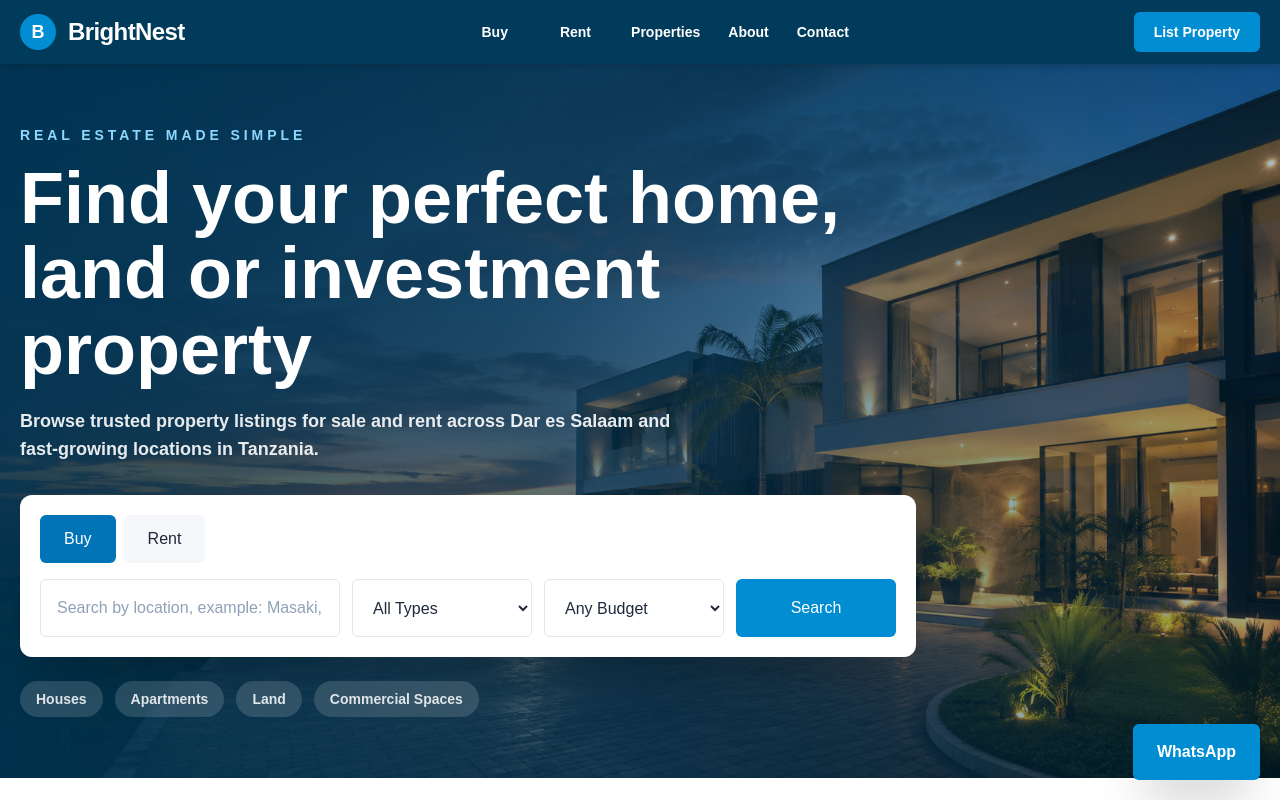
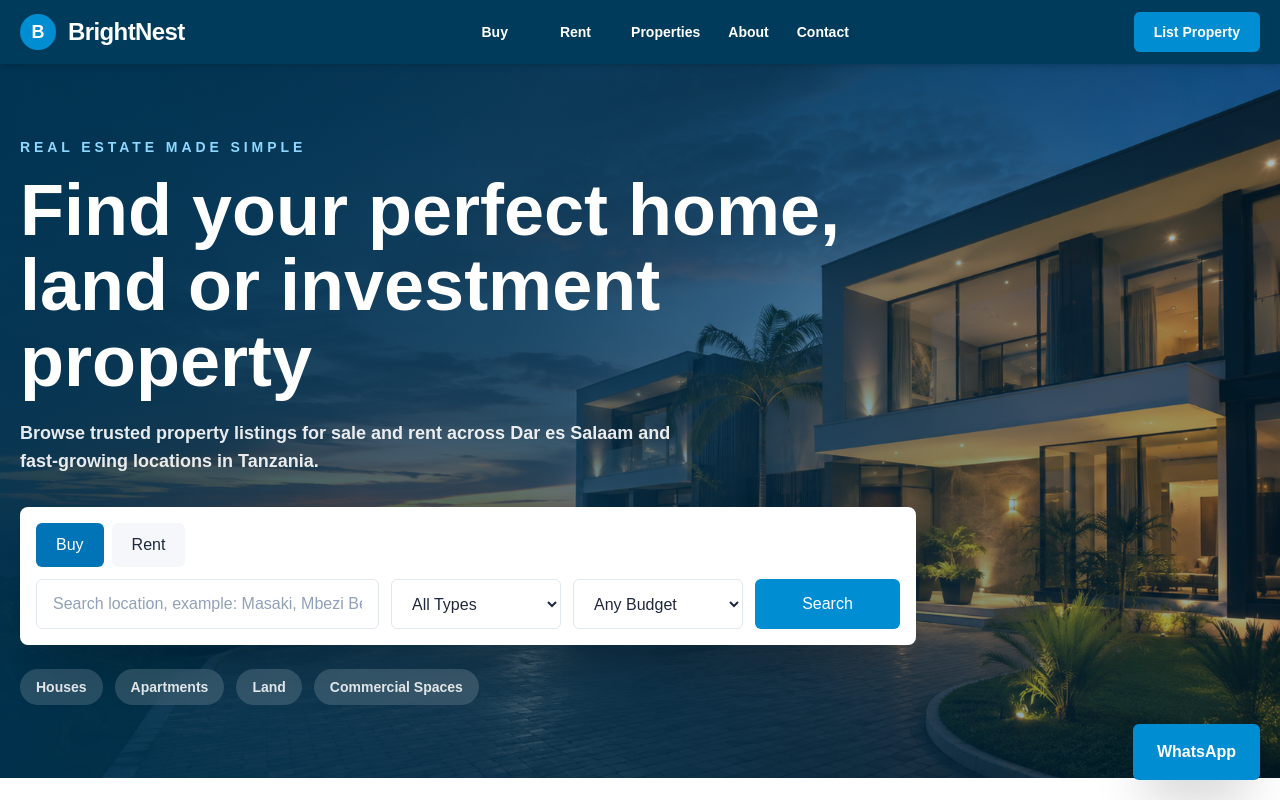
Before and after one commit to brianmichaelu/brightnest-realty, a Next.js app: page / in a window 1280 px wide. Shown: the top 800 px of the page. Built offline with nearby package versions, Linux system fonts and the light colour scheme.

Commit message:
Refactor SearchBox layout and styling adjustments

```diff
--- a/components/SearchBox.tsx
+++ b/components/SearchBox.tsx
@@ -6,13 +6,13 @@ export default function SearchBox() {
   const [activeTab, setActiveTab] = useState<"Buy" | "Rent">("Buy");
 
   return (
-    <div className="w-full max-w-6xl rounded-xl bg-white p-4 shadow-2xl md:p-5">
-      <div className="mb-4 flex gap-2">
+    <div className="w-full max-w-5xl rounded-lg bg-white p-3 shadow-2xl md:p-4">
+      <div className="mb-3 flex gap-2">
         {(["Buy", "Rent"] as const).map((tab) => (
           <button
             key={tab}
             onClick={() => setActiveTab(tab)}
-            className={`rounded-md px-6 py-3 text-sm font-black transition ${
+            className={`rounded-md px-5 py-2.5 text-sm font-black transition ${
               activeTab === tab
                 ? "bg-[#0074B7] text-white"
                 : "bg-[#F5F7FA] text-[#1E293B] hover:bg-[#EAF7FF]"
@@ -23,14 +23,14 @@ export default function SearchBox() {
         ))}
       </div>
 
-      <div className="grid gap-3 lg:grid-cols-[1fr_180px_180px_160px]">
+      <div className="grid gap-3 lg:grid-cols-[1fr_170px_170px_145px]">
         <input
           type="text"
-          placeholder="Search by location, example: Masaki, Mbezi Beach, Tegeta"
-          className="rounded-md border border-slate-200 bg-white px-4 py-4 text-sm font-semibold text-[#1E293B] outline-none placeholder:text-slate-400 focus:border-[#008DD2]"
+          placeholder="Search location, example: Masaki, Mbezi Beach, Tegeta"
+          className="rounded-md border border-slate-200 bg-white px-4 py-3 text-sm font-semibold text-[#1E293B] outline-none placeholder:text-slate-400 focus:border-[#008DD2]"
         />
 
-        <select className="rounded-md border border-slate-200 bg-white px-4 py-4 text-sm font-bold text-[#1E293B] outline-none focus:border-[#008DD2]">
+        <select className="rounded-md border border-slate-200 bg-white px-4 py-3 text-sm font-bold text-[#1E293B] outline-none focus:border-[#008DD2]">
           <option>All Types</option>
           <option>House</option>
           <option>Apartment</option>
@@ -39,7 +39,7 @@ export default function SearchBox() {
           <option>Commercial</option>
         </select>
 
-        <select className="rounded-md border border-slate-200 bg-white px-4 py-4 text-sm font-bold text-[#1E293B] outline-none focus:border-[#008DD2]">
+        <select className="rounded-md border border-slate-200 bg-white px-4 py-3 text-sm font-bold text-[#1E293B] outline-none focus:border-[#008DD2]">
           <option>Any Budget</option>
           <option>Below 100M</option>
           <option>100M - 300M</option>
@@ -47,7 +47,7 @@ export default function SearchBox() {
           <option>Above 700M</option>
         </select>
 
-        <button className="rounded-md bg-[#008DD2] px-5 py-4 text-sm font-black text-white transition hover:bg-[#0074B7]">
+        <button className="rounded-md bg-[#008DD2] px-5 py-3 text-sm font-black text-white transition hover:bg-[#0074B7]">
           Search
         </button>
       </div>
```
